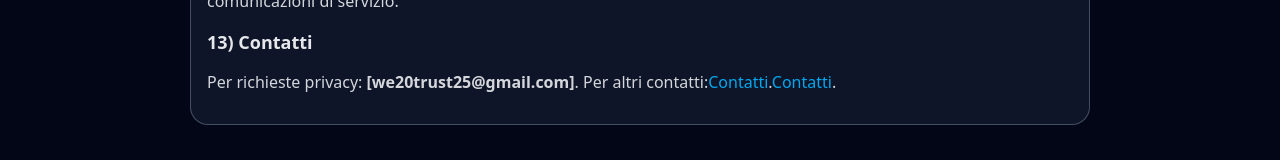
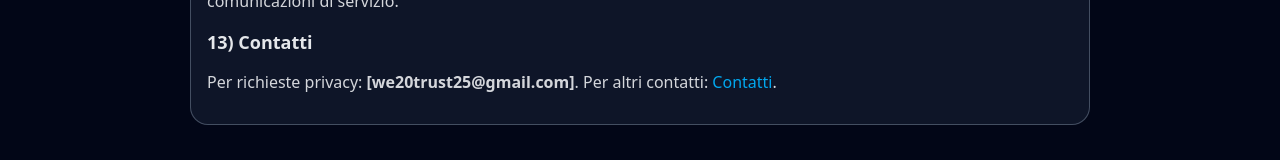
Before and after one commit to antoniobottalico1505/wetrust-frontend, a Next.js app in the folder web/: page /privacy in a window 1280 px wide. Shown: the part 2293-2453 px from the top of the page. Built offline with nearby package versions, Linux system fonts and the light colour scheme; no server answers.

Commit message:
Web: update privacy policy

```diff
--- a/web/pages/privacy.js
+++ b/web/pages/privacy.js
@@ -164,8 +164,7 @@ export default function PrivacyPage() {
 
           <h2>13) Contatti</h2>
           <p>
-            Per richieste privacy: <strong>[we20trust25@gmail.com]</strong>. Per altri contatti:<Link href="/contact">Contatti</Link>.
-            <Link href="/contact">Contatti</Link>.
+            Per richieste privacy: <strong>[we20trust25@gmail.com]</strong>. Per altri contatti: <Link href="/contact">Contatti</Link>.
           </p>
 
         </section>
```
